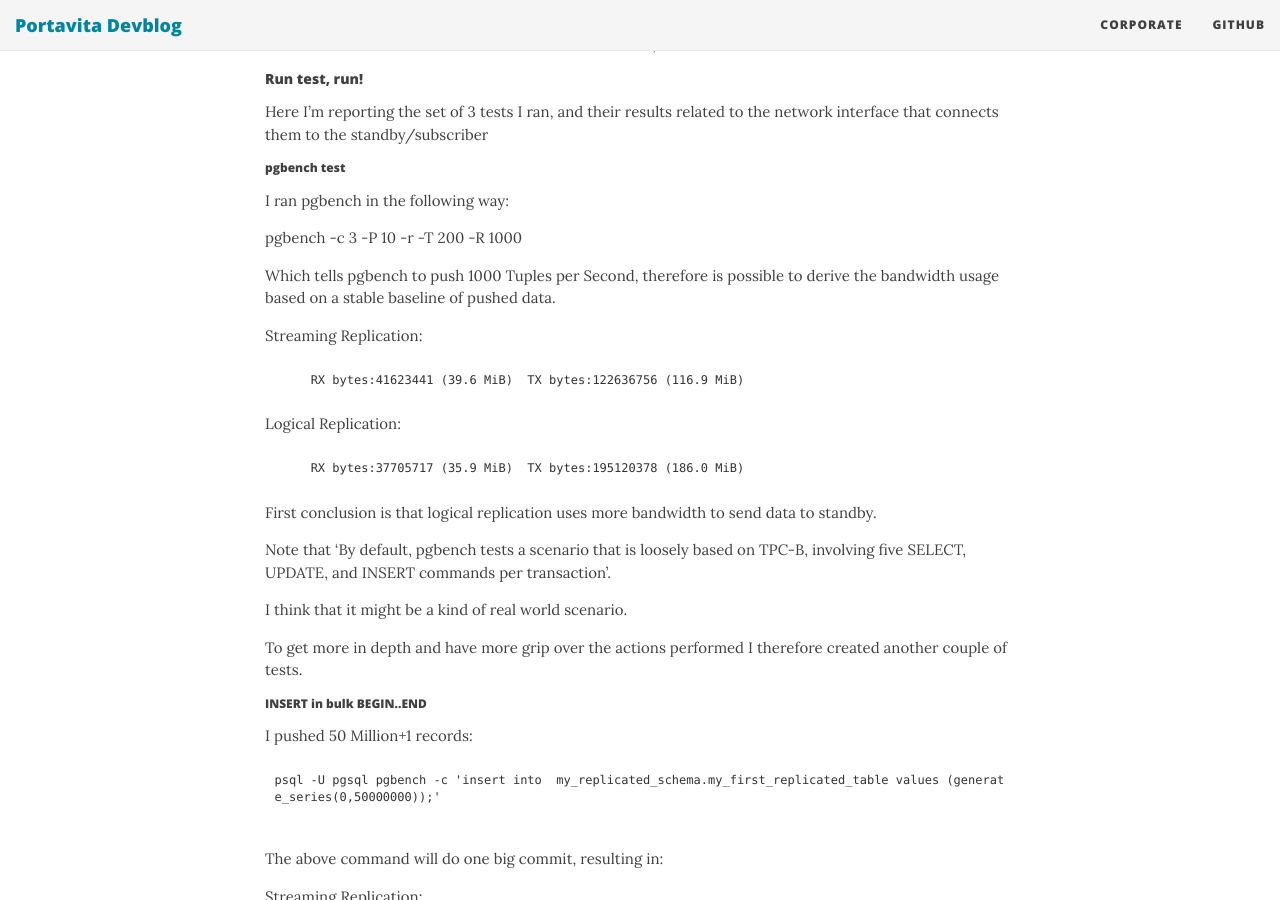
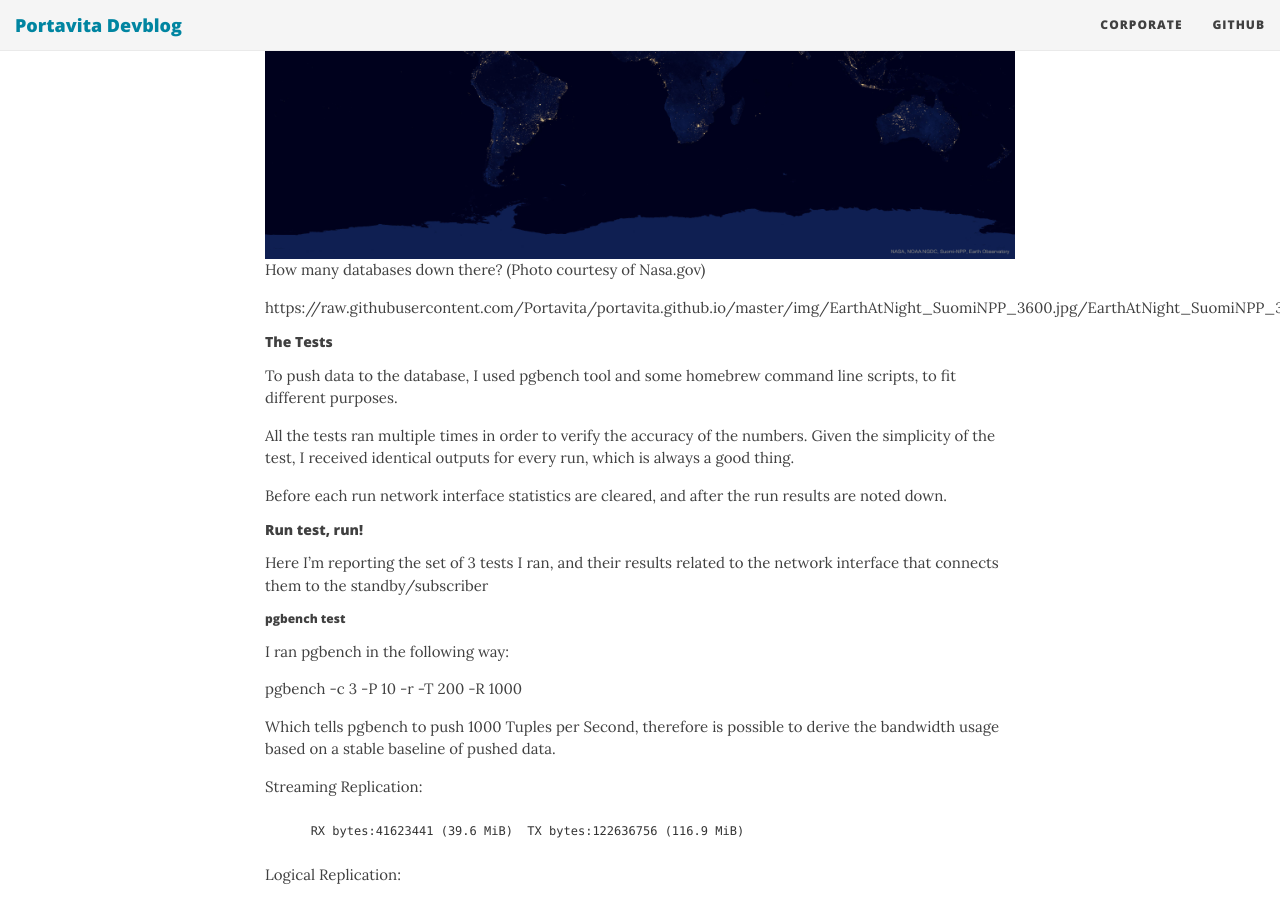
Before and after one commit to Portavita/portavita.github.io, a Jekyll site: the page built from _posts/2018-06-23-blog_pglogical_vs_streaming.markdown, in a window 1280 px wide and 900 px high, scrolled down 2628 px. Built offline with Jekyll 4.4.1, drawn with Linux system fonts in a browser that asks for light colours; nearby versions of some CDN libraries.

Commit message:
Update 2018-06-23-blog_pglogical_vs_streaming.markdown

````diff
--- a/_posts/2018-06-23-blog_pglogical_vs_streaming.markdown
+++ b/_posts/2018-06-23-blog_pglogical_vs_streaming.markdown
@@ -95,6 +95,11 @@ pglog_db=pgbench
 psql $pglog_db -c "SELECT pglogical.create_node(node_name := 'subscriber.$pglog_db', dsn := 'host=mysubscriber port=5432 dbname=$pglog_db');"
 psql $pglog_db  -c "SELECT pglogical.create_subscription(subscription_name := 'subscription_to_myprovider_$pglog_db',  synchronize_structure := true, provider_dsn := 'host=myprovider port=5432 dbname=$pglog_db');"
 ```
+
+![Earth at night](https://raw.githubusercontent.com/Portavita/portavita.github.io/master/img/EarthAtNight_SuomiNPP_3600.jpg/EarthAtNight_SuomiNPP_3600.jpg)
+How many databases down there?                                    (Photo courtesy of Nasa.gov)
+
+https://raw.githubusercontent.com/Portavita/portavita.github.io/master/img/EarthAtNight_SuomiNPP_3600.jpg/EarthAtNight_SuomiNPP_3600.jpg
 
 ##### The Tests
 
````
